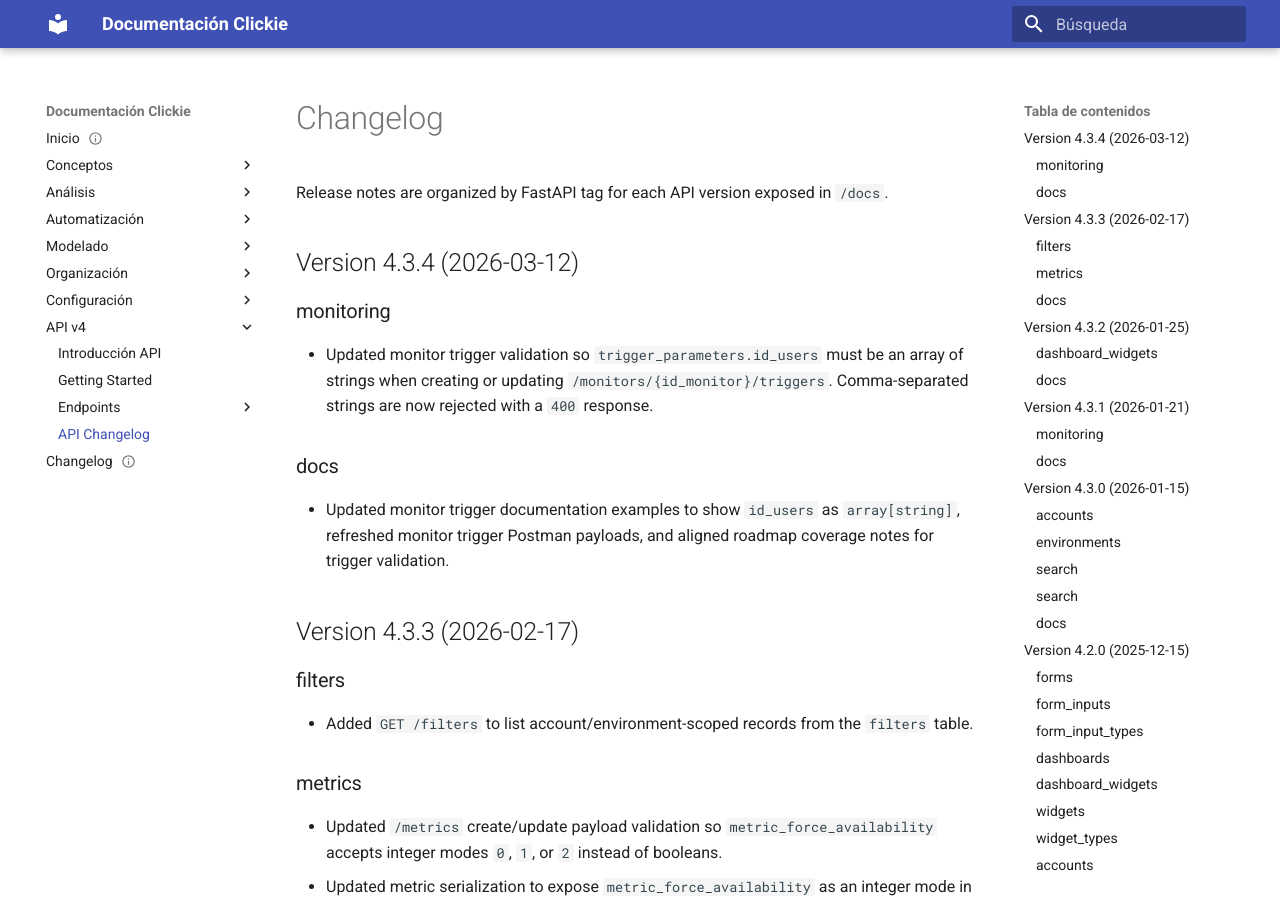
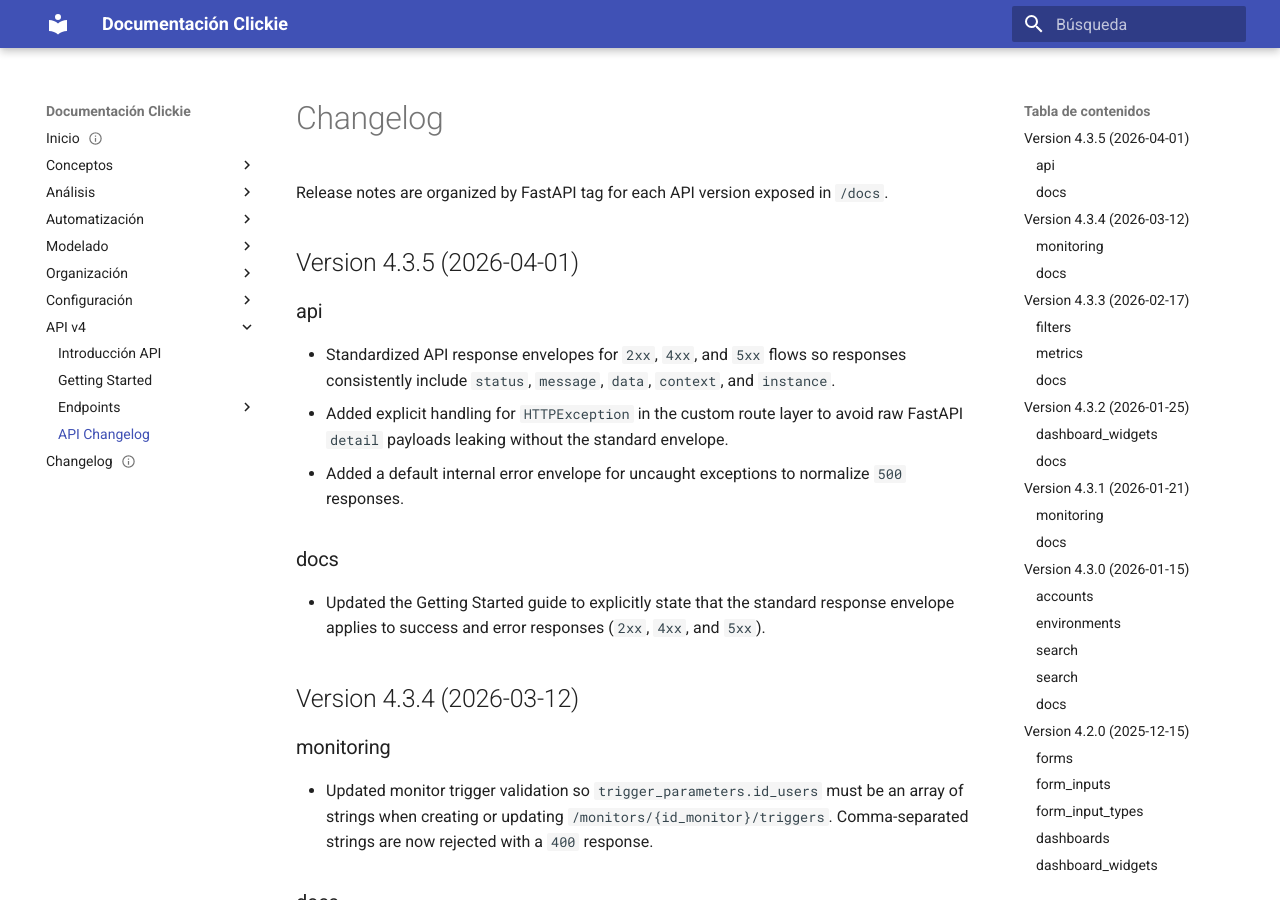
Before and after one commit to clickiespa/docv4, an MkDocs documentation site: the page built from docs/api/changelog.md, in a window 1280 px wide and 900 px high. Built offline with MkDocs 1.6.1 and Material for MkDocs 9.7.7, drawn with Linux system fonts in a browser that asks for light colours.

Commit message:
docs: sync API documentation from source repository

```diff
--- a/docs/api/changelog.md
+++ b/docs/api/changelog.md
@@ -1,6 +1,16 @@
 # Changelog
 
 Release notes are organized by FastAPI tag for each API version exposed in `/docs`.
+
+## Version 4.3.5 (2026-04-01)
+
+### api
+- Standardized API response envelopes for `2xx`, `4xx`, and `5xx` flows so responses consistently include `status`, `message`, `data`, `context`, and `instance`.
+- Added explicit handling for `HTTPException` in the custom route layer to avoid raw FastAPI `detail` payloads leaking without the standard envelope.
+- Added a default internal error envelope for uncaught exceptions to normalize `500` responses.
+
+### docs
+- Updated the Getting Started guide to explicitly state that the standard response envelope applies to success and error responses (`2xx`, `4xx`, and `5xx`).
 
 ## Version 4.3.4 (2026-03-12)
 
```
Also changed, not shown: docs/api/Getting_started_with_v4/getting_started.md (+2 -0 lines).
